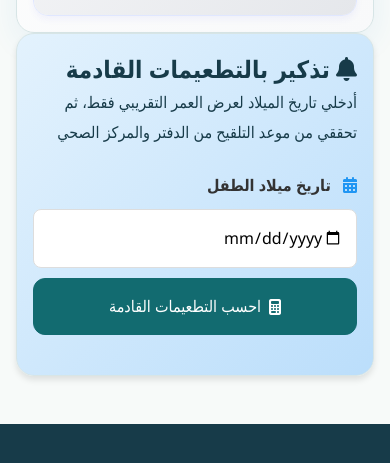
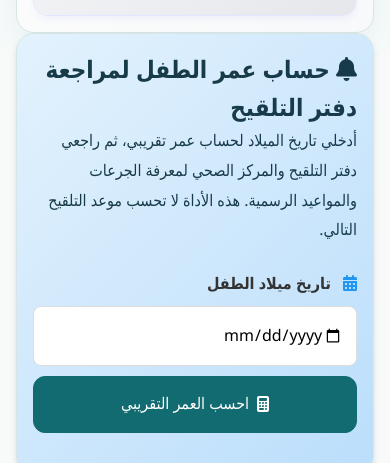
Before and after one commit to imadtbn/ri3aya, a plain HTML site: page pages/vaccine.html in a window 390 px wide. Shown: the part 5968-6431 px from the top of the page. Drawn offline with Linux system fonts and the light colour scheme.

Commit message:
Improve responsive visual consistency and clarify medical information

```diff
--- a/pages/vaccine.html
+++ b/pages/vaccine.html
@@ -276,8 +276,8 @@
             <!-- أداة تذكير بالتطعيمات -->
             <section class="reminder-tool">
                 <div class="section-card reminder-card">
-                    <h2><i class="fas fa-bell"></i> تذكير بالتطعيمات القادمة</h2>
-                    <p>أدخلي تاريخ الميلاد لعرض العمر التقريبي فقط، ثم تحققي من موعد التلقيح من الدفتر والمركز الصحي</p>
+                    <h2><i class="fas fa-bell"></i> حساب عمر الطفل لمراجعة دفتر التلقيح</h2>
+                    <p>أدخلي تاريخ الميلاد لحساب عمر تقريبي، ثم راجعي دفتر التلقيح والمركز الصحي لمعرفة الجرعات والمواعيد الرسمية. هذه الأداة لا تحسب موعد التلقيح التالي.</p>
 
                     <div class="reminder-form">
                         <div class="form-group">
@@ -285,7 +285,7 @@
                             <input type="date" id="birth-date" class="date-input">
                         </div>
                         <button class="btn btn-primary" id="calculate-vaccines">
-                            <i class="fas fa-calculator"></i> احسب التطعيمات القادمة
+                            <i class="fas fa-calculator"></i> احسب العمر التقريبي
                         </button>
                     </div>
 
```
